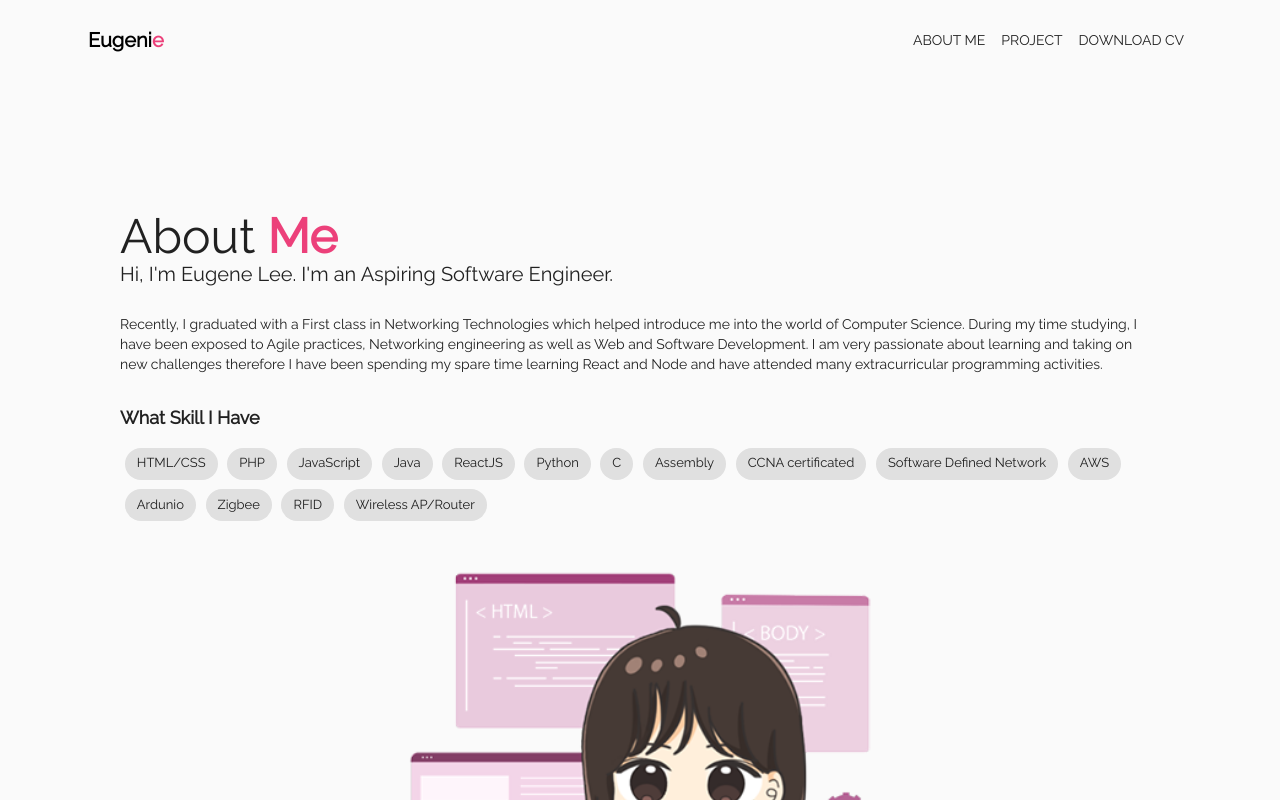
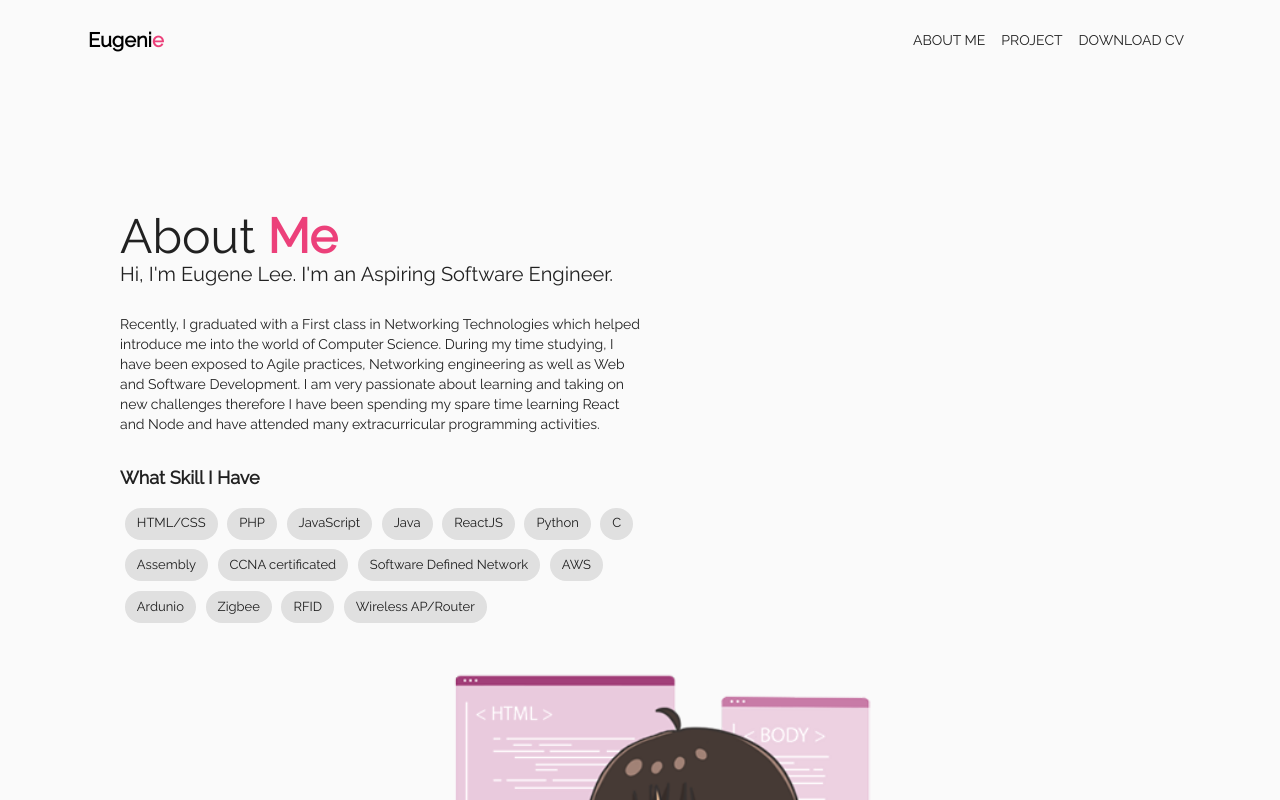
Before and after one commit to eugenelee97/Portfolio, a React (Create React App) app: page / in a window 1280 px wide. Shown: the top 800 px of the page. Built offline with nearby package versions, Linux system fonts and the light colour scheme.

Commit message:
added grid md

```diff
--- a/src/component/aboutMe/About_Main.js
+++ b/src/component/aboutMe/About_Main.js
@@ -25,7 +25,7 @@ export default function AboutTxt() {
   const classes = useStyles();
 
   return (
-    <Grid item sm={12}>
+    <Grid item sm={12} md={6}>
       <Typography variant="h3" component="h1">
         About <span className={classes.other}>Me</span>
       </Typography>
```
